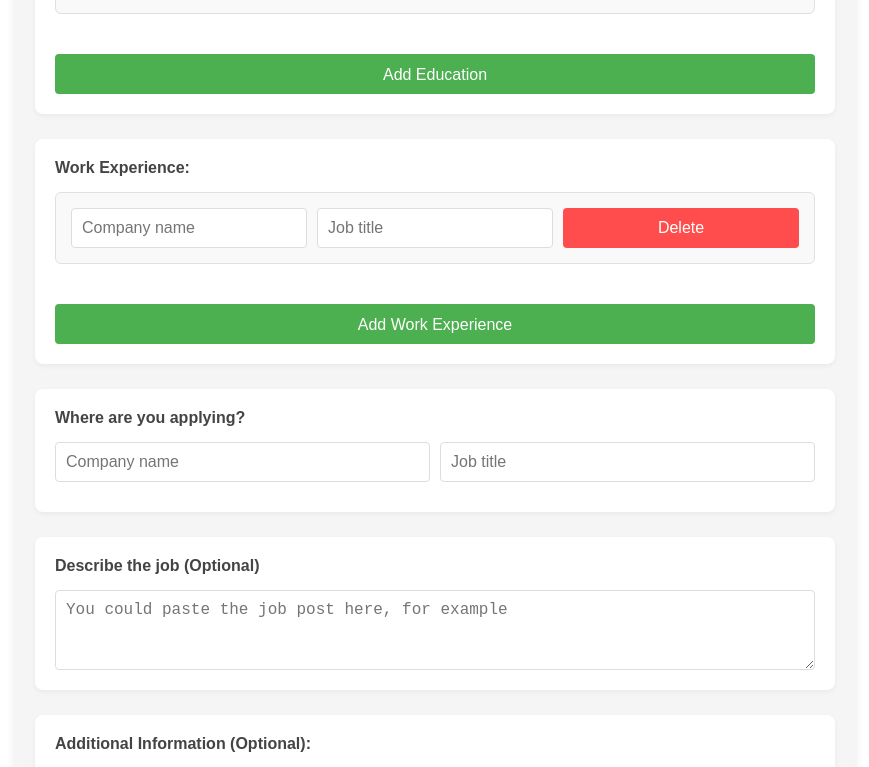
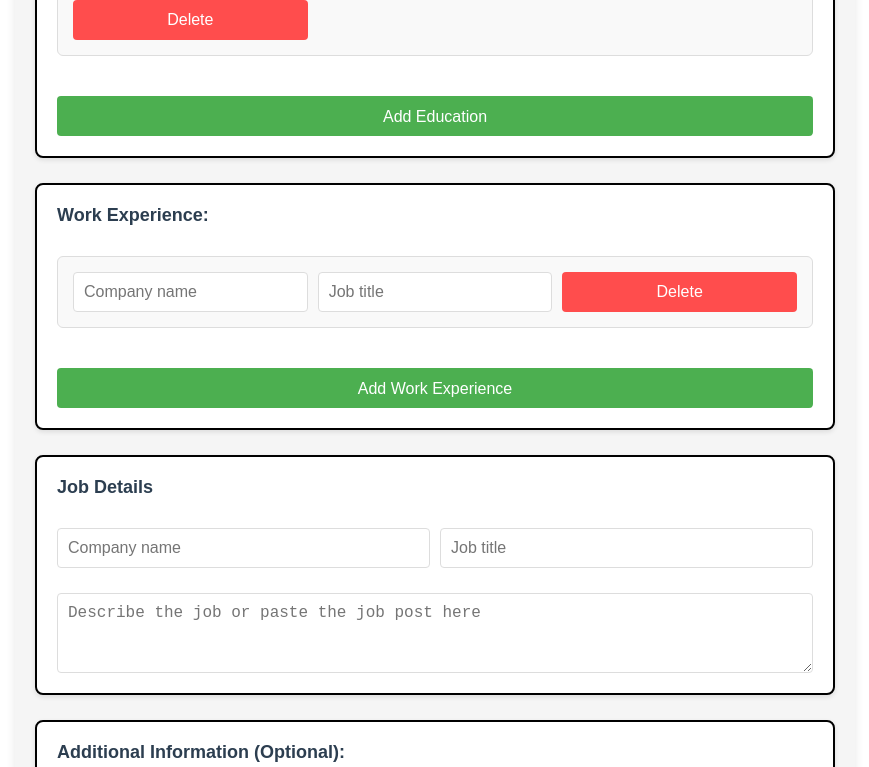
Before and after one commit to andregranberg/resumeAI, a React (Create React App) app: page / in a window 1280 px wide. Shown: the part 400-1167 px from the top of the page, without its empty margins (205-1074 px from the left). Built offline with nearby package versions, Linux system fonts and the light colour scheme; what ollama would draw is missing.

Commit message:
merge sections about the job you are applying for

```diff
--- a/src/App.css
+++ b/src/App.css
@@ -28,12 +28,39 @@ h1 {
   background-color: #ffffff;
   padding: 20px;
   border-radius: 8px;
-  box-shadow: 0 2px 5px rgba(0, 0, 0, 0.05);
+  box-shadow: 0 2px 5px rgba(0, 0, 0, 0.1);
+  border: 2px solid;
 }
 
-.input-group label {
+.input-group.name-section {
+  border-color: rgba(255, 165, 0, 0.5); /* Orange */
+}
+
+.input-group.education-section {
+  border-color: rgba(30, 144, 255, 0.5); /* Dodger Blue */
+}
+
+.input-group.work-experience-section {
+  border-color: rgba(50, 205, 50, 0.5); /* Lime Green */
+}
+
+.input-group.applying-section {
+  border-color: rgba(255, 105, 180, 0.5); /* Hot Pink */
+}
+
+.input-group.job-description-section {
+  border-color: rgba(138, 43, 226, 0.5); /* Blue Violet */
+}
+
+.input-group.additional-info-section {
+  border-color: rgba(0, 191, 255, 0.5); /* Deep Sky Blue */
+}
+
+.input-group > label:first-child {
+  font-size: 18px;
   font-weight: bold;
-  color: #444;
+  color: #2c3e50;
+  margin-bottom: 15px;
 }
 
 .input-group input[type="text"],
@@ -67,7 +94,7 @@ h1 {
   padding: 15px;
   background-color: #f9f9f9;
   border-radius: 6px;
-  border: 1px solid #e0e0e0;
+  border: 1px solid #ddd;
 }
 
 .applying-entry {
@@ -135,7 +162,15 @@ button:disabled {
   background-color: #ffffff;
   padding: 20px;
   border-radius: 8px;
-  box-shadow: 0 2px 5px rgba(0, 0, 0, 0.05);
+  box-shadow: 0 2px 5px rgba(0, 0, 0, 0.1);
+  border: 2px solid rgba(52, 73, 94, 0.5);
+}
+
+.result-container h2 {
+  font-size: 18px;
+  font-weight: bold;
+  color: #2c3e50;
+  margin-bottom: 15px;
 }
 
 .copy-container {
@@ -188,6 +223,10 @@ button:disabled {
     font-size: 24px;
   }
 
+  .input-group > label:first-child {
+    font-size: 16px;
+  }
+
   .input-group input[type="text"],
   .input-group textarea,
   .input-group select,
--- a/src/App.js
+++ b/src/App.js
@@ -237,7 +237,7 @@ function App() {
           <button onClick={addWorkExperience}>Add Work Experience</button>
         </div>
         <div className="input-group">
-          <label>Where are you applying?</label>
+          <label htmlFor="jobAd">Job Details</label>
           <div className="applying-entry">
             <input
               type="text"
@@ -252,9 +252,6 @@ function App() {
               placeholder="Job title"
             />
           </div>
-        </div>
-        <div className="input-group">
-          <label htmlFor="jobAd">Describe the job (Optional)</label>
           <textarea
             id="jobAd"
             ref={jobAdRef}
@@ -263,7 +260,7 @@ function App() {
               setJobAd(e.target.value);
               adjustTextareaHeight(e.target);
             }}
-            placeholder="You could paste the job post here, for example"
+            placeholder="Describe the job or paste the job post here"
             className="auto-expand-textarea"
           />
         </div>
```
